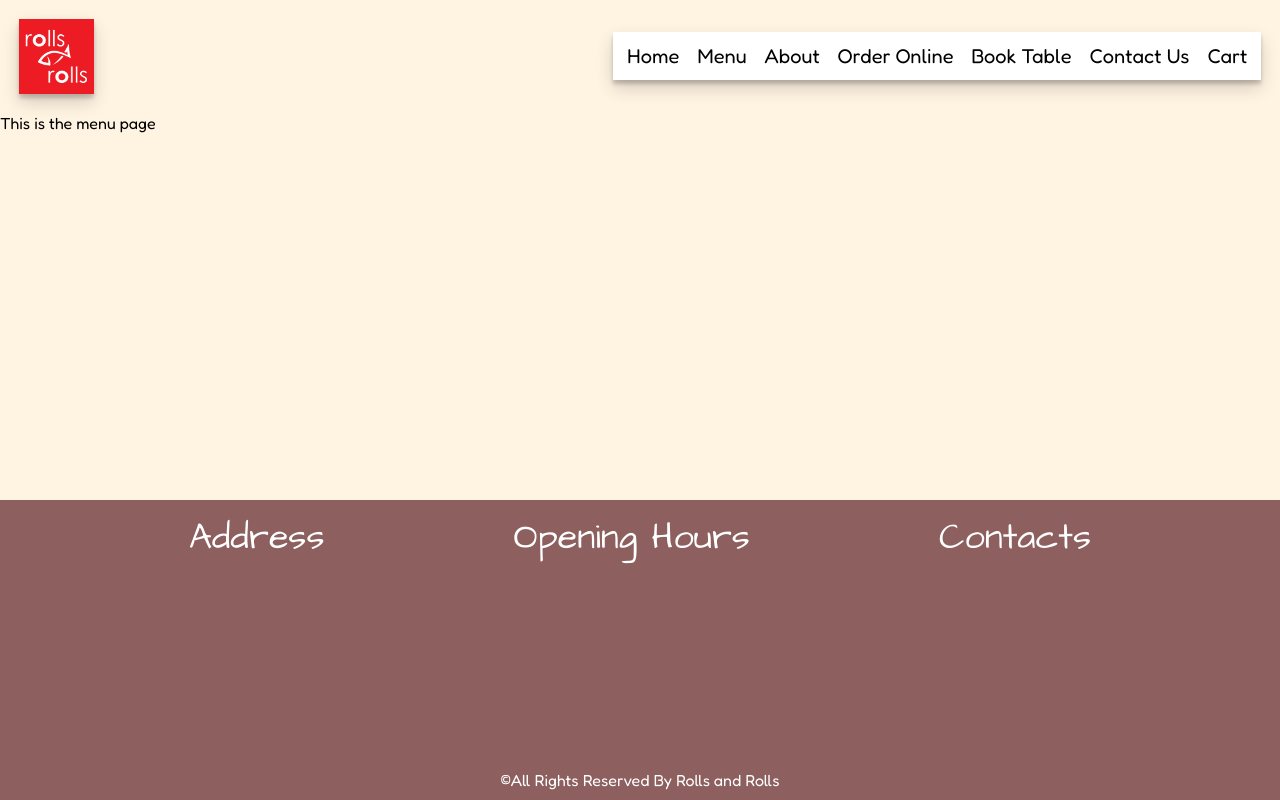
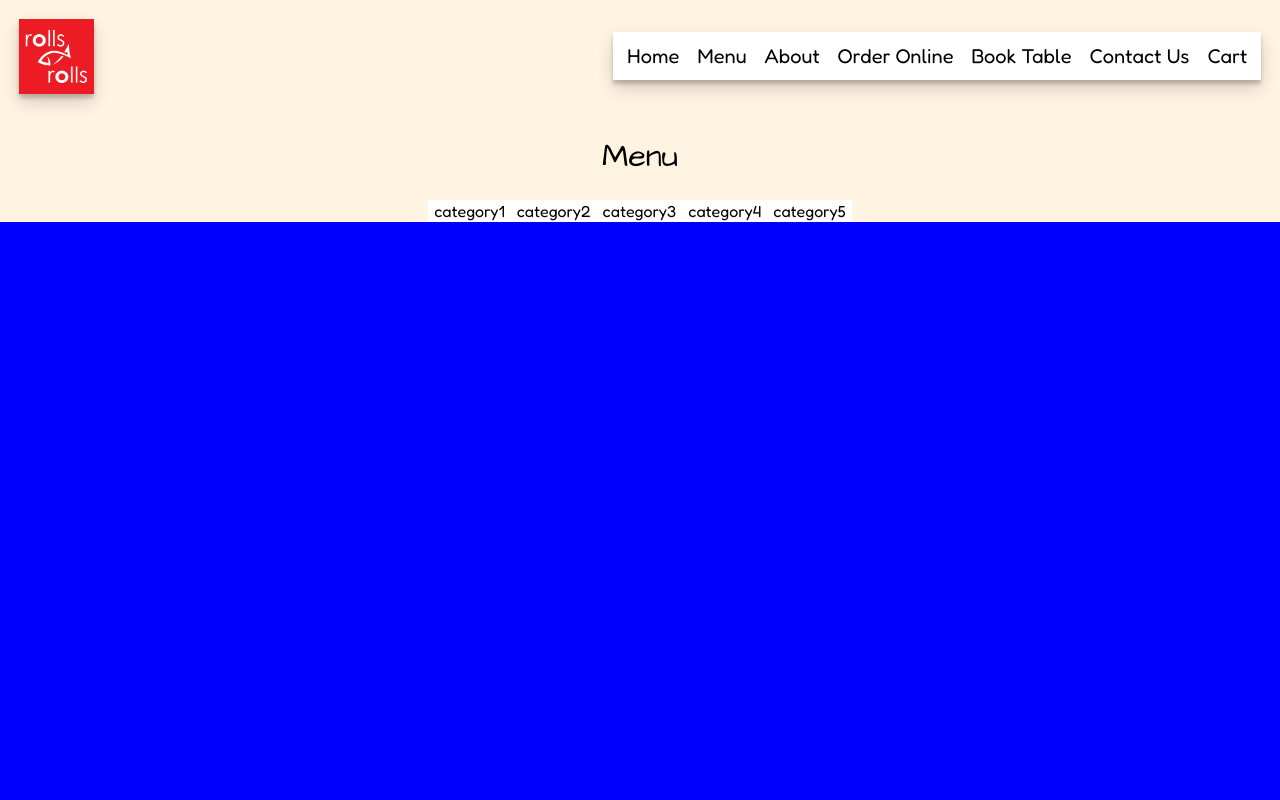
Before and after one commit to yenny1124/Restaurant-Ordering-App, a Next.js app: page /menu in a window 1280 px wide. Shown: the top 800 px of the page. Built offline with nearby package versions, Linux system fonts and the light colour scheme.

Commit message:
navbar now uses react hooks instead of directly managing dom

```diff
--- a/src/app/components/navbar/HamburgerIcon.tsx
+++ b/src/app/components/navbar/HamburgerIcon.tsx
@@ -1,24 +1,8 @@
 "use client";
 
-import { useState } from "react";
-
-export default function HamburgerIcon() {
-  const [hamburgerOn, toggleHamburger] = useState(false);
-  function buttonClicked() {
-    toggleHamburger(!hamburgerOn);
-    const menu = document.querySelector<HTMLElement>(".hamburger-menu");
-    if (menu === null) {
-      console.log("no burger menu found in document");
-      return;
-    }
-    if (hamburgerOn) {
-      menu.style.transform = "translateX(0%)";
-    } else {
-      menu.style.transform = "translateX(-100%)";
-    }
-  }
+export default function HamburgerIcon(props: any) {
   return (
-    <div className="burger-icon" onClick={buttonClicked}>
+    <div className="burger-icon" onClick={props.onClick}>
       <svg viewBox="0 0 24 24" fill="none" xmlns="http://www.w3.org/2000/svg">
         <path
           d="M4 18L20 18"
--- a/src/app/components/navbar/HamburgerMenu.tsx
+++ b/src/app/components/navbar/HamburgerMenu.tsx
@@ -1,7 +1,9 @@
 import Link from "next/link";
-export default function HamburgerMenu() {
+import { useRef, useState, forwardRef } from "react";
+
+export default function HamburgerMenu(props: any) {
   return (
-    <div className="hamburger-menu">
+    <div className={`hamburger-menu ${props.className}`}>
       <div className="hamburger-top"></div>
 
       <nav className={`burger-links`}>
--- a/src/app/components/navbar/NavBar.tsx
+++ b/src/app/components/navbar/NavBar.tsx
@@ -1,19 +1,30 @@
+"use client";
 import Link from "next/link";
 import "./navbar.css";
 import HamburgerIcon from "./HamburgerIcon";
 import HamburgerMenu from "./HamburgerMenu";
 import RestaurantLogo from "./RestaurantLogo";
 import NavLinks from "./NavLinks";
+import { useState } from "react";
+
 export default function NavBar() {
+  const [menuOn, toggleMenu] = useState(false);
+  const [menuState, setMenuState] = useState("on-screen");
+  function handleMenu() {
+    toggleMenu(!menuOn);
+    if (menuOn) setMenuState("on-screen");
+    else setMenuState("off-screen");
+  }
+
   return (
     <header className="navbar">
       <div className="navbar-placeholder"></div>
       <div className="navbar-contents">
         <RestaurantLogo />
         <NavLinks />
-        <HamburgerIcon />
+        <HamburgerIcon onClick={handleMenu} />
       </div>
-      <HamburgerMenu />
+      <HamburgerMenu className={menuState} />
     </header>
   );
 }
--- a/src/app/components/navbar/navbar.css
+++ b/src/app/components/navbar/navbar.css
@@ -204,3 +204,11 @@
     animation: tilt 0.2s;
   }
 }
+
+.off-screen {
+  transform: translateX(-100%);
+}
+
+.on-screen {
+  transform: translateX(0%);
+}
--- /dev/null
+++ b/src/app/menu/menu.css
@@ -0,0 +1,42 @@
+.menu-main h1 {
+  text-align: center;
+}
+
+.menu-navbar {
+  width: 100%;
+  display: flex;
+  justify-content: center;
+}
+
+.menu-navbar-content button {
+  background-color: white;
+  border: none;
+  cursor: pointer;
+  font: inherit;
+}
+
+.menu-navbar-content button:hover {
+  background-color: var(--brown);
+  cursor: pointer;
+  font: inherit;
+}
+
+.menu-content {
+  display: flex;
+  overflow: hidden;
+  width: 100%;
+}
+
+.menu-category {
+  height: 1000px;
+  width: 100%;
+}
+
+.menu-category-placeholder {
+  height: 1000px;
+  width: 100%;
+}
+
+.not-selected {
+  display: none;
+}
--- a/src/app/menu/page.tsx
+++ b/src/app/menu/page.tsx
@@ -1,3 +1,74 @@
+"use client";
+import { Architects_Daughter } from "next/font/google";
+import "./menu.css";
+import { ReactComponentElement, SyntheticEvent, useRef } from "react";
+const architectsDaughter = Architects_Daughter({
+  subsets: ["latin"],
+  weight: ["400"],
+});
+
 export default function Menu() {
-  return <div>This is the menu page</div>;
+  const ref1 = useRef<HTMLDivElement>(null);
+  ref1.current?.style.backgroundColor;
+  let selectedCategory: HTMLElement;
+
+  function selectCategory(category: string) {
+    console.log(ref1);
+    let nextCategory = document.getElementById(category);
+    if (nextCategory == null) return;
+    if (selectedCategory == null) {
+      selectedCategory = nextCategory;
+      return;
+    }
+    selectedCategory.classList.add("not-selected");
+    selectedCategory = nextCategory;
+    selectedCategory.classList.remove("not-selected");
+  }
+
+  function testing(e: SyntheticEvent) {}
+
+  selectCategory("category1");
+  return (
+    <main className="menu-main">
+      <h1 className={architectsDaughter.className}>Menu</h1>
+      <header className="menu-navbar">
+        <nav className="menu-navbar-content">
+          <button onClick={() => selectCategory("category1")}>category1</button>
+          <button onClick={() => selectCategory("category2")}>category2</button>
+          <button onClick={() => selectCategory("category3")}>category3</button>
+          <button onClick={() => selectCategory("category4")}>category4</button>
+          <button onClick={testing}>category5</button>
+        </nav>
+      </header>
+
+      <div className="menu-content">
+        <div
+          className="menu-category"
+          style={{ backgroundColor: "blue" }}
+          id="category1"
+          ref={ref1}
+        ></div>
+        <div
+          className="menu-category not-selected"
+          style={{ backgroundColor: "red" }}
+          id="category2"
+        ></div>
+        <div
+          className="menu-category not-selected"
+          style={{ backgroundColor: "green" }}
+          id="category3"
+        ></div>
+        <div
+          className="menu-category not-selected"
+          style={{ backgroundColor: "yellow" }}
+          id="category4"
+        ></div>
+        <div
+          className="menu-category not-selected"
+          style={{ backgroundColor: "pink" }}
+          id="category5"
+        ></div>
+      </div>
+    </main>
+  );
 }
```
Also changed, not shown: src/app/sections/location/LocationSection.tsx (+10 -5 lines).
